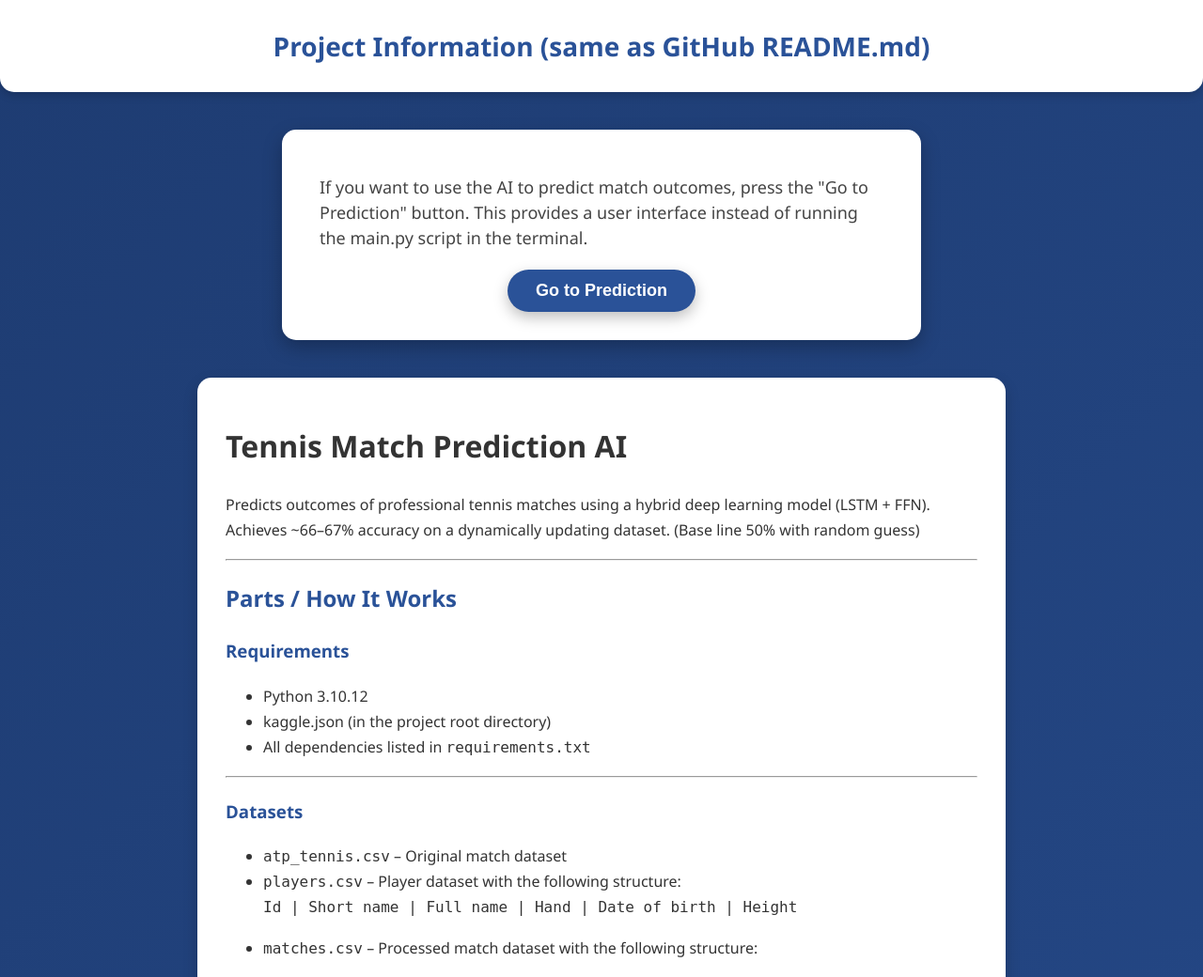
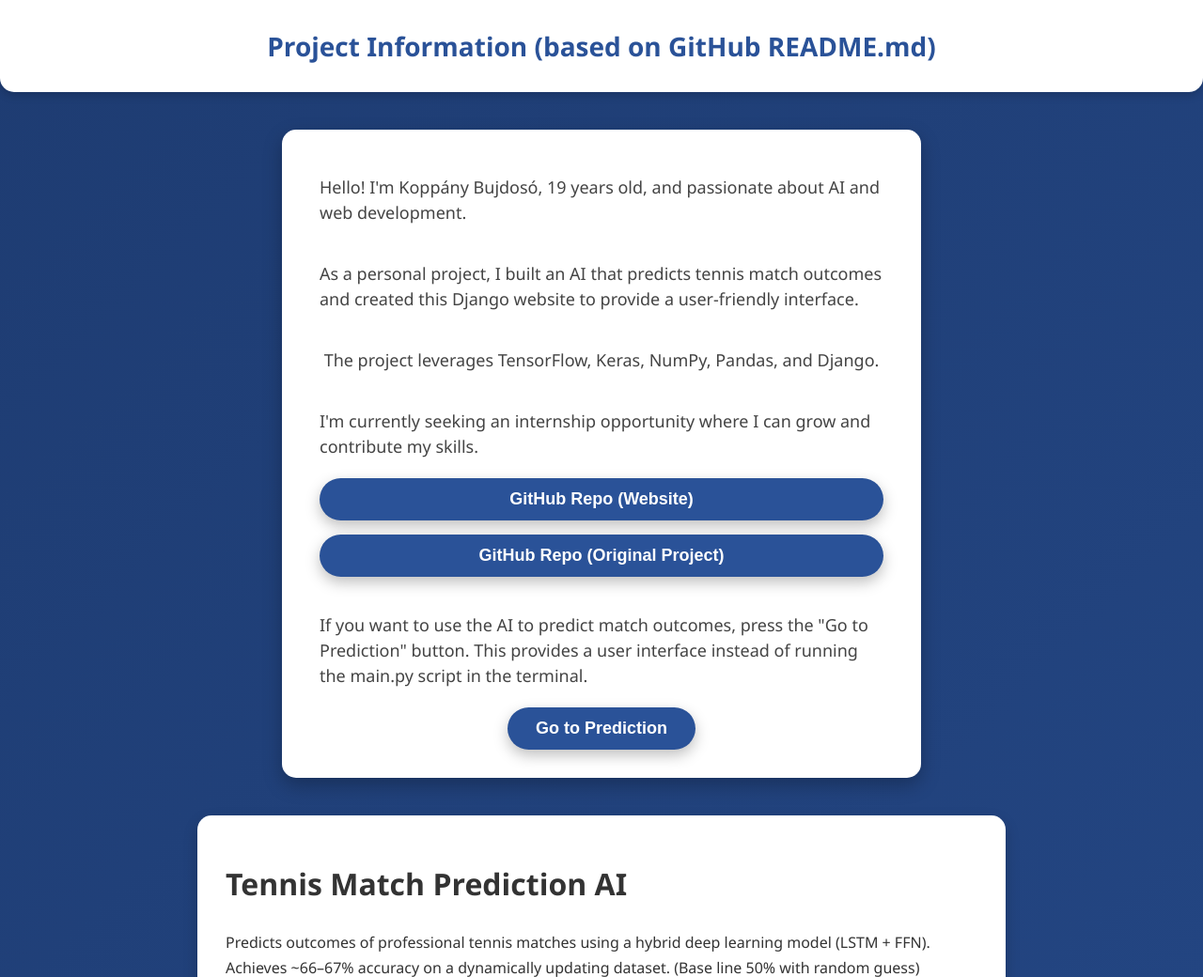
Before and after one commit to Kbujdoso/tennis_match_prediction_webapp, a Django app: page / in a window 1280 px wide. Shown: the top 1040 px of the page at 94% size. Run offline with Django 5.2, Linux system fonts and the light colour scheme; parts of the project's set-up code (start-up, migrations or seed data) failed here and were passed over.

Commit message:
final touches

```diff
--- a/Tennis_website/prediction/static/prediction/index.css
+++ b/Tennis_website/prediction/static/prediction/index.css
@@ -86,8 +86,17 @@
 .markdown-content a:hover {
     text-decoration: underline;
 }
+.buttons-group {
+    display: flex;
+    flex-direction: column;
+    gap: 15px;
+    margin-bottom: 20px;
+    width: 100%;
+}
 
-/* animáció */
+.buttons-group a button.prediction {
+    width: 100%;
+}
 @keyframes fadeIn {
     from {opacity: 0; transform: translateY(20px);}
     to {opacity: 1; transform: translateY(0);}
--- a/Tennis_website/prediction/static/prediction/prediction.css
+++ b/Tennis_website/prediction/static/prediction/prediction.css
@@ -128,7 +128,7 @@
     box-shadow: 0 4px 10px rgba(0,0,0,0.15);
     text-align: center;
     width: 100%;
-    max-width: 300px; /* kisebb szélesség */
+    max-width: 300px;
     animation: fadeInUp 0.5s ease;
 }
 
--- a/Tennis_website/prediction/templates/prediction/index.html
+++ b/Tennis_website/prediction/templates/prediction/index.html
@@ -8,10 +8,24 @@
 </head>
 <body>
     <header>
-        <h1>Project Information (same as GitHub README.md)</h1>
+        <h1>Project Information (based on GitHub README.md)</h1>
     </header>
 
     <div class="center-content">
+        <p>Hello! I'm Koppány Bujdosó, 19 years old, and passionate about AI and web development.</p>
+        <p>As a personal project, I built an AI that predicts tennis match outcomes and created this Django website to provide a user-friendly interface.</p>
+        <p>The project leverages TensorFlow, Keras, NumPy, Pandas, and Django.</p>
+        <p>I'm currently seeking an internship opportunity where I can grow and contribute my skills.</p>
+
+        <div class="buttons-group">
+            <a href="https://github.com/Kbujdoso/tennis_match_prediction_webapp" target="_blank">
+                <button class="prediction">GitHub Repo (Website)</button>
+            </a>
+            <a href="https://github.com/Kbujdoso/tennis_match_prediction" target="_blank">
+                <button class="prediction">GitHub Repo (Original Project)</button>
+            </a>
+        </div>
+
         <p>If you want to use the AI to predict match outcomes, press the "Go to Prediction" button. This provides a user interface instead of running the main.py script in the terminal.</p>
         <a href="{% url 'prediction' %}">
             <button class="prediction">Go to Prediction</button>
```
